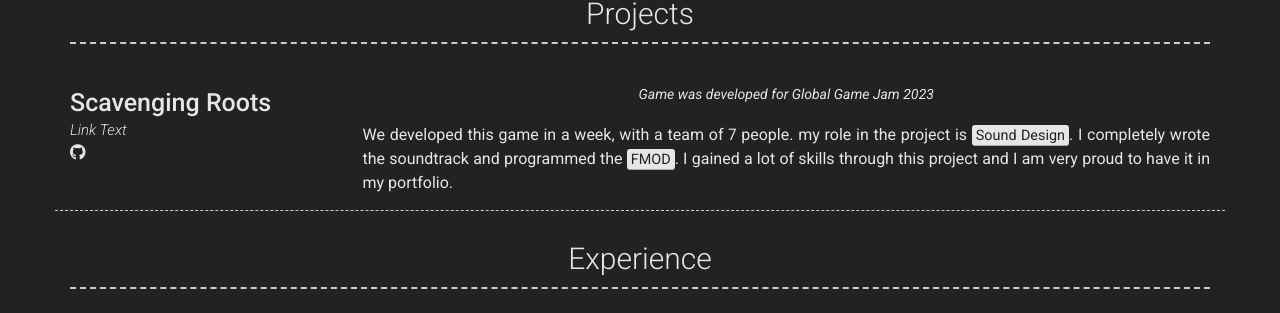
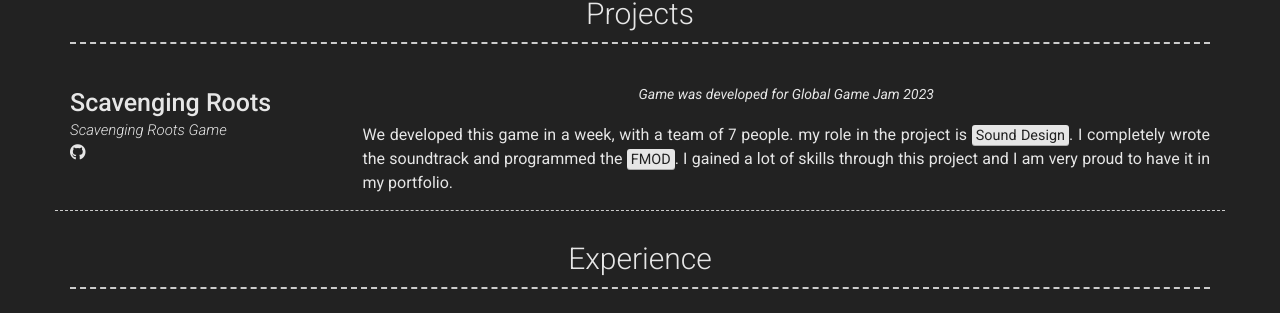
Before and after one commit to IrePin-Games/irepin.github.io, a Jekyll site: the page built from index.md, in a window 1280 px wide. Shown: the part 643-956 px from the top of the page. Built offline with Jekyll 4.4.1, drawn with Linux system fonts in a browser that asks for light colours; nearby versions of some CDN libraries.

Commit message:
Update _config.yml

```diff
--- a/_config.yml
+++ b/_config.yml
@@ -62,11 +62,10 @@ content:
                       # other value (or no value) means no border will be displayed
         title: Scavenging Roots
         link: https://hazkin.itch.io/scavenging-roots
-        link_text: Link Text
+        link_text: Scavenging Roots Game
         additional_links:
           - title:  github.com/IliaValianov/GBP
             icon: fab fa-github
-          - title:  https://on.soundcloud.com/TT5sX
         quote: >
            Game was developed for Global Game Jam 2023
         description: | # this will include new lines to allow paragraphs
```
